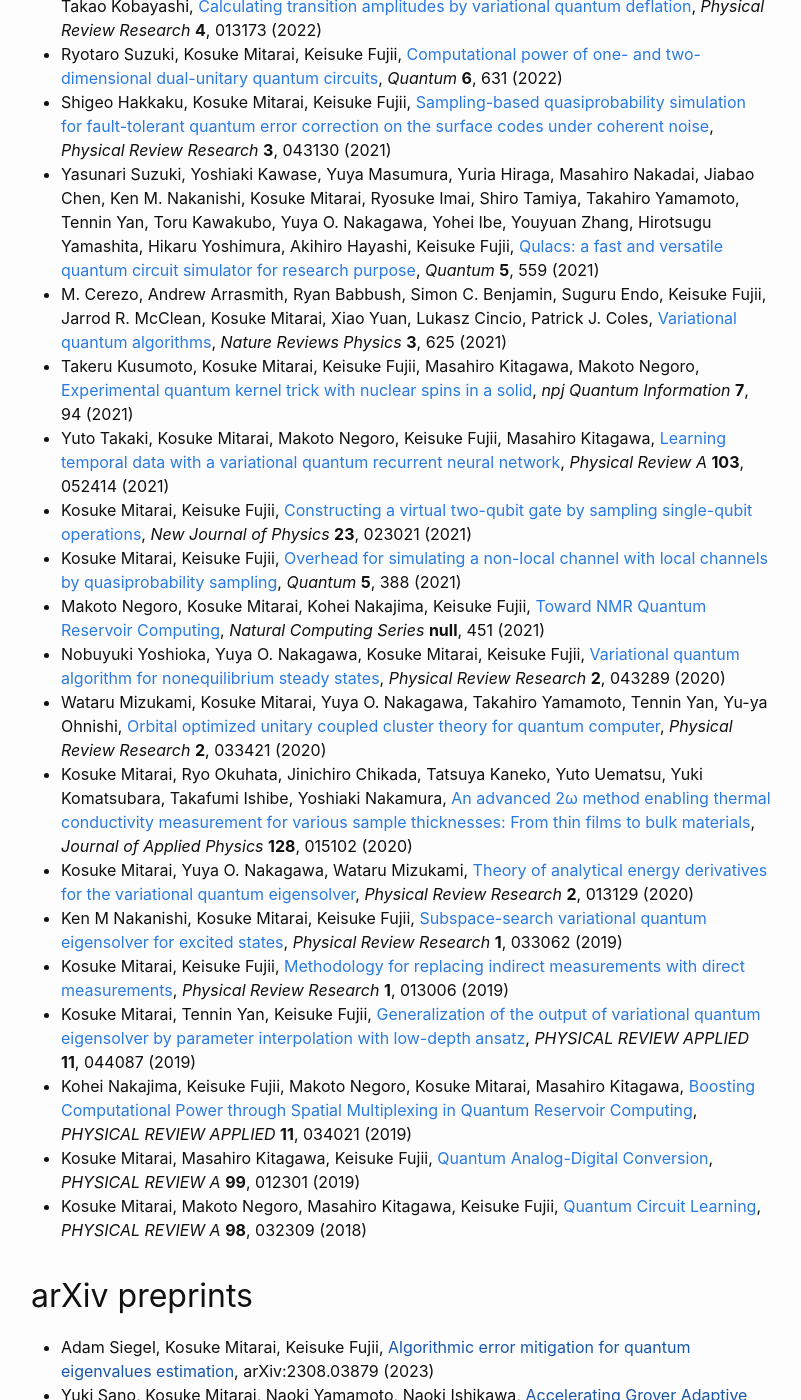
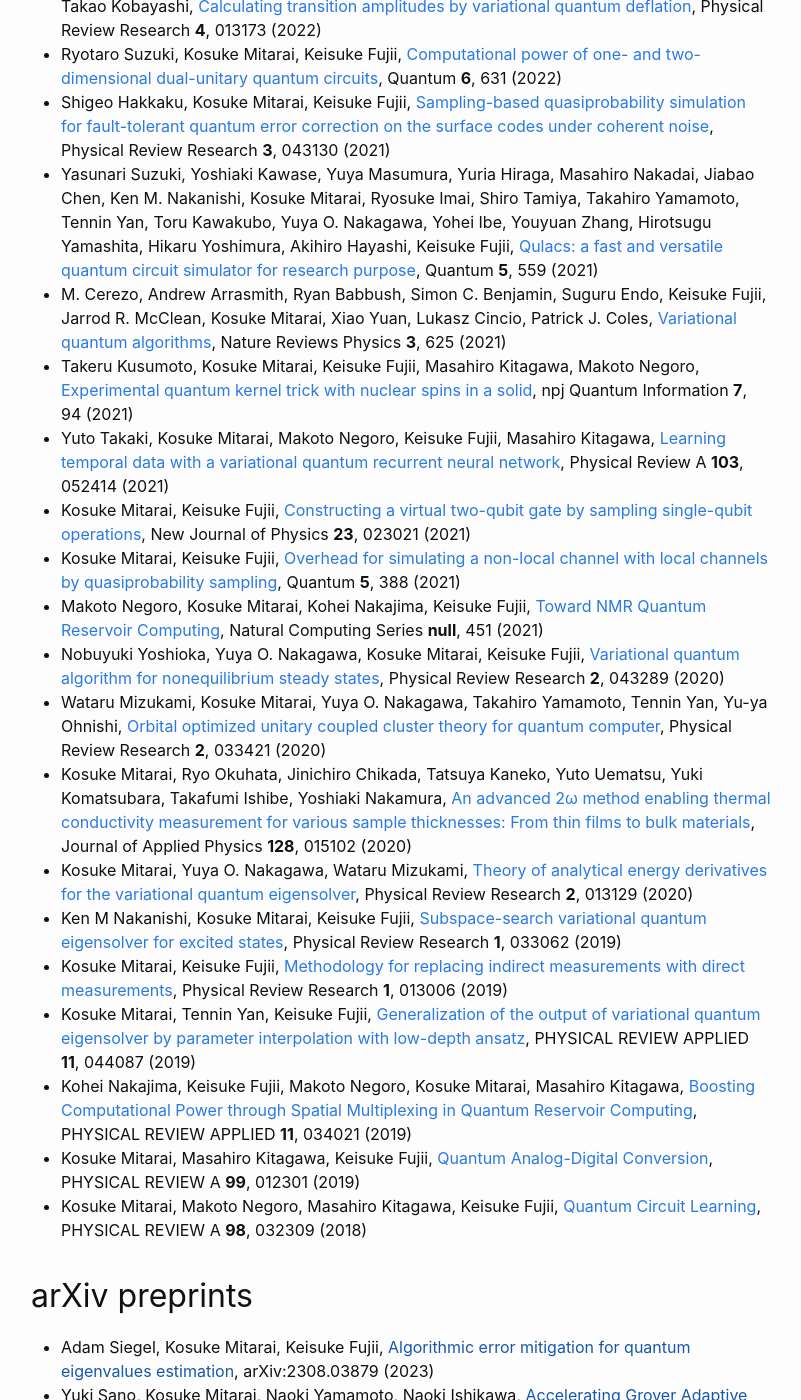
Before and after one commit to kosukemtr/kosukemtr.github.io, a Jekyll site: the page built from publications.md, in a window 1280 px wide and 1400 px high, scrolled down 872 px. Shown: the whole window, without its empty margins (239-1040 px from the left). Built offline with Jekyll 4.4.1, drawn with Linux system fonts in a browser that asks for light colours; some of the changed text lies outside the part shown.

Commit message:
Update publications

```diff
--- a/publications.md
+++ b/publications.md
@@ -3,37 +3,37 @@ layout: page
 title: Publications
 ---
 
-- Kosuke Mitarai, Kiichiro Toyoizumi, Wataru Mizukami, [Perturbation theory with quantum signal processing](https://doi.org/10.22331/q-2023-05-12-1000), *Quantum* **7**, 1000 (2023)
-- Kentaro Heya, Ken M. Nakanishi, Kosuke Mitarai, Zhiguang Yan, Kun Zuo, Yasunari Suzuki, Takanori Sugiyama, Shuhei Tamate, Yutaka Tabuchi, Keisuke Fujii, Yasunobu Nakamura, [Subspace variational quantum simulator](https://doi.org/10.1103/physrevresearch.5.023078), *Physical Review Research* **5**, 023078 (2023)
-- Kenji Kubo, Koichi Miyamoto, Kosuke Mitarai, Keisuke Fujii, [Pricing Multi-asset Derivatives by Variational Quantum Algorithms](https://doi.org/10.1109/tqe.2023.3269525), *IEEE Transactions on Quantum Engineering* **4**, 1 (2023)
-- Yoshiaki Kawase, Kosuke Mitarai, Keisuke Fujii, [Parametric t-stochastic neighbor embedding with quantum neural network](https://doi.org/10.1103/physrevresearch.4.043199), *Physical Review Research* **4**, 043199 (2022)
-- Luca Erhart, Kosuke Mitarai, Wataru Mizukami, Keisuke Fujii, [Constructing Local Bases for a Deep Variational Quantum Eigensolver for Molecular Systems](https://doi.org/10.1103/physrevapplied.18.064051), *Physical Review Applied* **18**, 064051 (2022)
-- Shigeo Hakkaku, Yuichiro Tashima, Kosuke Mitarai, Wataru Mizukami, Keisuke Fujii, [Quantifying fermionic nonlinearity of quantum circuits](https://doi.org/10.1103/PhysRevResearch.4.043100), *Physical Review Research* **4**, 043100 (2022)
-- Kaoru Mizuta, Yuya O. Nakagawa, Kosuke Mitarai, Keisuke Fujii, [Local Variational Quantum Compilation of Large-Scale Hamiltonian Dynamics](https://doi.org/10.1103/prxquantum.3.040302), *PRX Quantum* **3**, 040302 (2022)
-- Masaya Kohda, Ryosuke Imai, Keita Kanno, Kosuke Mitarai, Wataru Mizukami, Yuya O. Nakagawa, [Quantum expectation-value estimation by computational basis sampling](https://doi.org/10.1103/physrevresearch.4.033173), *Physical Review Research* **4**, 033173 (2022)
-- Kosuke Mitarai, Yasunari Suzuki, Wataru Mizukami, Yuya O. Nakagawa, Keisuke Fujii, [Quadratic Clifford expansion for efficient benchmarking and initialization of variational quantum algorithms](https://doi.org/10.1103/physrevresearch.4.033012), *Physical Review Research* **4**, 033012 (2022)
-- Fumiyoshi Kobayashi, Kosuke Mitarai, Keisuke Fujii, [Parent Hamiltonian as a benchmark problem for variational quantum eigensolvers](https://doi.org/10.1103/PhysRevA.105.052415), *Physical Review A* **105**, 052415 (2022)
-- Keisuke Fujii, Kaoru Mizuta, Hiroshi Ueda, Kosuke Mitarai, Wataru Mizukami, Yuya O. Nakagawa, [Deep Variational Quantum Eigensolver: a divide-and-conquer method for solving a larger problem with smaller size quantum computers](https://doi.org/10.1103/PRXQuantum.3.010346), *PRXQuantum* **3**, 010346 (2022)
-- Yohei Ibe, Yuya O. Nakagawa, Nathan Earnest, Takahiro Yamamoto, Kosuke Mitarai, Qi Gao, Takao Kobayashi, [Calculating transition amplitudes by variational quantum deflation](https://doi.org/10.1103/physrevresearch.4.013173), *Physical Review Research* **4**, 013173 (2022)
-- Ryotaro Suzuki, Kosuke Mitarai, Keisuke Fujii, [Computational power of one- and two-dimensional dual-unitary quantum circuits](https://doi.org/10.22331/q-2022-01-24-631), *Quantum* **6**, 631 (2022)
-- Shigeo Hakkaku, Kosuke Mitarai, Keisuke Fujii, [Sampling-based quasiprobability simulation for fault-tolerant quantum error correction on the surface codes under coherent noise](https://doi.org/10.1103/physrevresearch.3.043130), *Physical Review Research* **3**, 043130 (2021)
-- Yasunari Suzuki, Yoshiaki Kawase, Yuya Masumura, Yuria Hiraga, Masahiro Nakadai, Jiabao Chen, Ken M. Nakanishi, Kosuke Mitarai, Ryosuke Imai, Shiro Tamiya, Takahiro Yamamoto, Tennin Yan, Toru Kawakubo, Yuya O. Nakagawa, Yohei Ibe, Youyuan Zhang, Hirotsugu Yamashita, Hikaru Yoshimura, Akihiro Hayashi, Keisuke Fujii, [Qulacs: a fast and versatile quantum circuit simulator for research purpose](https://doi.org/10.22331/q-2021-10-06-559), *Quantum* **5**, 559 (2021)
-- M. Cerezo, Andrew Arrasmith, Ryan Babbush, Simon C. Benjamin, Suguru Endo, Keisuke Fujii, Jarrod R. McClean, Kosuke Mitarai, Xiao Yuan, Lukasz Cincio, Patrick J. Coles, [Variational quantum algorithms](https://doi.org/10.1038/s42254-021-00348-9), *Nature Reviews Physics* **3**, 625 (2021)
-- Takeru Kusumoto, Kosuke Mitarai, Keisuke Fujii, Masahiro Kitagawa, Makoto Negoro, [Experimental quantum kernel trick with nuclear spins in a solid](https://doi.org/10.1038/s41534-021-00423-0), *npj Quantum Information* **7**, 94 (2021)
-- Yuto Takaki, Kosuke Mitarai, Makoto Negoro, Keisuke Fujii, Masahiro Kitagawa, [Learning temporal data with a variational quantum recurrent neural network](https://doi.org/10.1103/physreva.103.052414), *Physical Review A* **103**, 052414 (2021)
-- Kosuke Mitarai, Keisuke Fujii, [Constructing a virtual two-qubit gate by sampling single-qubit operations](https://doi.org/10.1088/1367-2630/abd7bc), *New Journal of Physics* **23**, 023021 (2021)
-- Kosuke Mitarai, Keisuke Fujii, [Overhead for simulating a non-local channel with local channels by quasiprobability sampling](https://doi.org/10.22331/q-2021-01-28-388), *Quantum* **5**, 388 (2021)
-- Makoto Negoro, Kosuke Mitarai, Kohei Nakajima, Keisuke Fujii, [Toward NMR Quantum Reservoir Computing](https://doi.org/10.1007/978-981-13-1687-6_19), *Natural Computing Series* **null**, 451 (2021)
-- Nobuyuki Yoshioka, Yuya O. Nakagawa, Kosuke Mitarai, Keisuke Fujii, [Variational quantum algorithm for nonequilibrium steady states](https://doi.org/10.1103/physrevresearch.2.043289), *Physical Review Research* **2**, 043289 (2020)
-- Wataru Mizukami, Kosuke Mitarai, Yuya O. Nakagawa, Takahiro Yamamoto, Tennin Yan, Yu-ya Ohnishi, [Orbital optimized unitary coupled cluster theory for quantum computer](https://doi.org/10.1103/physrevresearch.2.033421), *Physical Review Research* **2**, 033421 (2020)
-- Kosuke Mitarai, Ryo Okuhata, Jinichiro Chikada, Tatsuya Kaneko, Yuto Uematsu, Yuki Komatsubara, Takafumi Ishibe, Yoshiaki Nakamura, [An advanced 2ω method enabling thermal conductivity measurement for various sample thicknesses: From thin films to bulk materials](https://doi.org/10.1063/5.0007302), *Journal of Applied Physics* **128**, 015102 (2020)
-- Kosuke Mitarai, Yuya O. Nakagawa, Wataru Mizukami, [Theory of analytical energy derivatives for the variational quantum eigensolver](https://doi.org/10.1103/PhysRevResearch.2.013129), *Physical Review Research* **2**, 013129 (2020)
-- Ken M Nakanishi, Kosuke Mitarai, Keisuke Fujii, [Subspace-search variational quantum eigensolver for excited states](https://doi.org/10.1103/PhysRevResearch.1.033062), *Physical Review Research* **1**, 033062 (2019)
-- Kosuke Mitarai, Keisuke Fujii, [Methodology for replacing indirect measurements with direct measurements](https://doi.org/10.1103/PhysRevResearch.1.013006), *Physical Review Research* **1**, 013006 (2019)
-- Kosuke Mitarai, Tennin Yan, Keisuke Fujii, [Generalization of the output of variational quantum eigensolver by parameter interpolation with low-depth ansatz](https://doi.org/10.1103/PhysRevApplied.11.044087), *PHYSICAL REVIEW APPLIED* **11**, 044087 (2019)
-- Kohei Nakajima, Keisuke Fujii, Makoto Negoro, Kosuke Mitarai, Masahiro Kitagawa, [Boosting Computational Power through Spatial Multiplexing in Quantum Reservoir Computing](https://doi.org/10.1103/PhysRevApplied.11.034021), *PHYSICAL REVIEW APPLIED* **11**, 034021 (2019)
-- Kosuke Mitarai, Masahiro Kitagawa, Keisuke Fujii, [Quantum Analog-Digital Conversion](https://doi.org/10.1103/PhysRevA.99.012301), *PHYSICAL REVIEW A* **99**, 012301 (2019)
-- Kosuke Mitarai, Makoto Negoro, Masahiro Kitagawa, Keisuke Fujii, [Quantum Circuit Learning](https://doi.org/10.1103/PhysRevA.98.032309), *PHYSICAL REVIEW A* **98**, 032309 (2018)
+- Kosuke Mitarai, Kiichiro Toyoizumi, Wataru Mizukami, [Perturbation theory with quantum signal processing](https://doi.org/10.22331/q-2023-05-12-1000), Quantum **7**, 1000 (2023)
+- Kentaro Heya, Ken M. Nakanishi, Kosuke Mitarai, Zhiguang Yan, Kun Zuo, Yasunari Suzuki, Takanori Sugiyama, Shuhei Tamate, Yutaka Tabuchi, Keisuke Fujii, Yasunobu Nakamura, [Subspace variational quantum simulator](https://doi.org/10.1103/physrevresearch.5.023078), Physical Review Research **5**, 023078 (2023)
+- Kenji Kubo, Koichi Miyamoto, Kosuke Mitarai, Keisuke Fujii, [Pricing Multi-asset Derivatives by Variational Quantum Algorithms](https://doi.org/10.1109/tqe.2023.3269525), IEEE Transactions on Quantum Engineering **4**, 1 (2023)
+- Yoshiaki Kawase, Kosuke Mitarai, Keisuke Fujii, [Parametric t-stochastic neighbor embedding with quantum neural network](https://doi.org/10.1103/physrevresearch.4.043199), Physical Review Research **4**, 043199 (2022)
+- Luca Erhart, Kosuke Mitarai, Wataru Mizukami, Keisuke Fujii, [Constructing Local Bases for a Deep Variational Quantum Eigensolver for Molecular Systems](https://doi.org/10.1103/physrevapplied.18.064051), Physical Review Applied **18**, 064051 (2022)
+- Shigeo Hakkaku, Yuichiro Tashima, Kosuke Mitarai, Wataru Mizukami, Keisuke Fujii, [Quantifying fermionic nonlinearity of quantum circuits](https://doi.org/10.1103/PhysRevResearch.4.043100), Physical Review Research **4**, 043100 (2022)
+- Kaoru Mizuta, Yuya O. Nakagawa, Kosuke Mitarai, Keisuke Fujii, [Local Variational Quantum Compilation of Large-Scale Hamiltonian Dynamics](https://doi.org/10.1103/prxquantum.3.040302), PRX Quantum **3**, 040302 (2022)
+- Masaya Kohda, Ryosuke Imai, Keita Kanno, Kosuke Mitarai, Wataru Mizukami, Yuya O. Nakagawa, [Quantum expectation-value estimation by computational basis sampling](https://doi.org/10.1103/physrevresearch.4.033173), Physical Review Research **4**, 033173 (2022)
+- Kosuke Mitarai, Yasunari Suzuki, Wataru Mizukami, Yuya O. Nakagawa, Keisuke Fujii, [Quadratic Clifford expansion for efficient benchmarking and initialization of variational quantum algorithms](https://doi.org/10.1103/physrevresearch.4.033012), Physical Review Research **4**, 033012 (2022)
+- Fumiyoshi Kobayashi, Kosuke Mitarai, Keisuke Fujii, [Parent Hamiltonian as a benchmark problem for variational quantum eigensolvers](https://doi.org/10.1103/PhysRevA.105.052415), Physical Review A **105**, 052415 (2022)
+- Keisuke Fujii, Kaoru Mizuta, Hiroshi Ueda, Kosuke Mitarai, Wataru Mizukami, Yuya O. Nakagawa, [Deep Variational Quantum Eigensolver: a divide-and-conquer method for solving a larger problem with smaller size quantum computers](https://doi.org/10.1103/PRXQuantum.3.010346), PRXQuantum **3**, 010346 (2022)
+- Yohei Ibe, Yuya O. Nakagawa, Nathan Earnest, Takahiro Yamamoto, Kosuke Mitarai, Qi Gao, Takao Kobayashi, [Calculating transition amplitudes by variational quantum deflation](https://doi.org/10.1103/physrevresearch.4.013173), Physical Review Research **4**, 013173 (2022)
+- Ryotaro Suzuki, Kosuke Mitarai, Keisuke Fujii, [Computational power of one- and two-dimensional dual-unitary quantum circuits](https://doi.org/10.22331/q-2022-01-24-631), Quantum **6**, 631 (2022)
+- Shigeo Hakkaku, Kosuke Mitarai, Keisuke Fujii, [Sampling-based quasiprobability simulation for fault-tolerant quantum error correction on the surface codes under coherent noise](https://doi.org/10.1103/physrevresearch.3.043130), Physical Review Research **3**, 043130 (2021)
+- Yasunari Suzuki, Yoshiaki Kawase, Yuya Masumura, Yuria Hiraga, Masahiro Nakadai, Jiabao Chen, Ken M. Nakanishi, Kosuke Mitarai, Ryosuke Imai, Shiro Tamiya, Takahiro Yamamoto, Tennin Yan, Toru Kawakubo, Yuya O. Nakagawa, Yohei Ibe, Youyuan Zhang, Hirotsugu Yamashita, Hikaru Yoshimura, Akihiro Hayashi, Keisuke Fujii, [Qulacs: a fast and versatile quantum circuit simulator for research purpose](https://doi.org/10.22331/q-2021-10-06-559), Quantum **5**, 559 (2021)
+- M. Cerezo, Andrew Arrasmith, Ryan Babbush, Simon C. Benjamin, Suguru Endo, Keisuke Fujii, Jarrod R. McClean, Kosuke Mitarai, Xiao Yuan, Lukasz Cincio, Patrick J. Coles, [Variational quantum algorithms](https://doi.org/10.1038/s42254-021-00348-9), Nature Reviews Physics **3**, 625 (2021)
+- Takeru Kusumoto, Kosuke Mitarai, Keisuke Fujii, Masahiro Kitagawa, Makoto Negoro, [Experimental quantum kernel trick with nuclear spins in a solid](https://doi.org/10.1038/s41534-021-00423-0), npj Quantum Information **7**, 94 (2021)
+- Yuto Takaki, Kosuke Mitarai, Makoto Negoro, Keisuke Fujii, Masahiro Kitagawa, [Learning temporal data with a variational quantum recurrent neural network](https://doi.org/10.1103/physreva.103.052414), Physical Review A **103**, 052414 (2021)
+- Kosuke Mitarai, Keisuke Fujii, [Constructing a virtual two-qubit gate by sampling single-qubit operations](https://doi.org/10.1088/1367-2630/abd7bc), New Journal of Physics **23**, 023021 (2021)
+- Kosuke Mitarai, Keisuke Fujii, [Overhead for simulating a non-local channel with local channels by quasiprobability sampling](https://doi.org/10.22331/q-2021-01-28-388), Quantum **5**, 388 (2021)
+- Makoto Negoro, Kosuke Mitarai, Kohei Nakajima, Keisuke Fujii, [Toward NMR Quantum Reservoir Computing](https://doi.org/10.1007/978-981-13-1687-6_19), Natural Computing Series **null**, 451 (2021)
+- Nobuyuki Yoshioka, Yuya O. Nakagawa, Kosuke Mitarai, Keisuke Fujii, [Variational quantum algorithm for nonequilibrium steady states](https://doi.org/10.1103/physrevresearch.2.043289), Physical Review Research **2**, 043289 (2020)
+- Wataru Mizukami, Kosuke Mitarai, Yuya O. Nakagawa, Takahiro Yamamoto, Tennin Yan, Yu-ya Ohnishi, [Orbital optimized unitary coupled cluster theory for quantum computer](https://doi.org/10.1103/physrevresearch.2.033421), Physical Review Research **2**, 033421 (2020)
+- Kosuke Mitarai, Ryo Okuhata, Jinichiro Chikada, Tatsuya Kaneko, Yuto Uematsu, Yuki Komatsubara, Takafumi Ishibe, Yoshiaki Nakamura, [An advanced 2ω method enabling thermal conductivity measurement for various sample thicknesses: From thin films to bulk materials](https://doi.org/10.1063/5.0007302), Journal of Applied Physics **128**, 015102 (2020)
+- Kosuke Mitarai, Yuya O. Nakagawa, Wataru Mizukami, [Theory of analytical energy derivatives for the variational quantum eigensolver](https://doi.org/10.1103/PhysRevResearch.2.013129), Physical Review Research **2**, 013129 (2020)
+- Ken M Nakanishi, Kosuke Mitarai, Keisuke Fujii, [Subspace-search variational quantum eigensolver for excited states](https://doi.org/10.1103/PhysRevResearch.1.033062), Physical Review Research **1**, 033062 (2019)
+- Kosuke Mitarai, Keisuke Fujii, [Methodology for replacing indirect measurements with direct measurements](https://doi.org/10.1103/PhysRevResearch.1.013006), Physical Review Research **1**, 013006 (2019)
+- Kosuke Mitarai, Tennin Yan, Keisuke Fujii, [Generalization of the output of variational quantum eigensolver by parameter interpolation with low-depth ansatz](https://doi.org/10.1103/PhysRevApplied.11.044087), PHYSICAL REVIEW APPLIED **11**, 044087 (2019)
+- Kohei Nakajima, Keisuke Fujii, Makoto Negoro, Kosuke Mitarai, Masahiro Kitagawa, [Boosting Computational Power through Spatial Multiplexing in Quantum Reservoir Computing](https://doi.org/10.1103/PhysRevApplied.11.034021), PHYSICAL REVIEW APPLIED **11**, 034021 (2019)
+- Kosuke Mitarai, Masahiro Kitagawa, Keisuke Fujii, [Quantum Analog-Digital Conversion](https://doi.org/10.1103/PhysRevA.99.012301), PHYSICAL REVIEW A **99**, 012301 (2019)
+- Kosuke Mitarai, Makoto Negoro, Masahiro Kitagawa, Keisuke Fujii, [Quantum Circuit Learning](https://doi.org/10.1103/PhysRevA.98.032309), PHYSICAL REVIEW A **98**, 032309 (2018)
 
 ## arXiv preprints
 
@@ -57,10 +57,10 @@ http://arxiv.org/pdf/1806.10910v1), arXiv:1806.10910 (2018)
 
 ## 解説/総説
 
-- - [量子特徴量と量子ニューラルネットワーク](10.3902/jnns.29.202), 御手洗光祐, 日本神経回路学会誌, (2022), 29, 202
-- - [テンソルネットワークと機械学習](null), 御手洗光祐, 数理科学, (2022), 60, 51
-- - [変分量子アルゴリズムと量子機械学習](null), 御手洗光祐, 電子情報通信学会誌, (2021), 104, 1166
-- - [量子計算は機械学習に使えるか -近未来/誤り体制量子計算のための量子アルゴリズム-](null), 御手洗光祐, 情報処理, (2021), 62, e35
-- - [化学計算・機械学習 量子コンピューターの2つの挑戦](null), 御手洗光祐, 日経サイエンス 2020年2月号, (2020)
-- - [NISQ に向けた量子化学理論の開発](null), 楊天任, 御手洗光祐, 理論化学会誌 フロンティア, (2020), 2, 187
-- - [量子コンピュータを用いた変分アルゴリズムと機械学習](null), 御手洗光祐, 藤井啓祐, 日本物理学会誌, (2019), 74, 604
+- [量子特徴量と量子ニューラルネットワーク](10.3902/jnns.29.202), 御手洗光祐, 日本神経回路学会誌 **29**, 202 (2022)
+- [テンソルネットワークと機械学習](null), 御手洗光祐, 数理科学 **60**, 51 (2022)
+- [変分量子アルゴリズムと量子機械学習](null), 御手洗光祐, 電子情報通信学会誌 **104**, 1166 (2021)
+- [量子計算は機械学習に使えるか -近未来/誤り体制量子計算のための量子アルゴリズム-](null), 御手洗光祐, 情報処理 **62**, e35 (2021)
+- [化学計算・機械学習 量子コンピューターの2つの挑戦](null), 御手洗光祐, 日経サイエンス 2020年2月号, (2020)
+- [NISQ に向けた量子化学理論の開発](null), 楊天任, 御手洗光祐, 理論化学会誌 フロンティア **2**, 187 (2020)
+- [量子コンピュータを用いた変分アルゴリズムと機械学習](null), 御手洗光祐, 藤井啓祐, 日本物理学会誌 **74**, 604 (2019)
```
